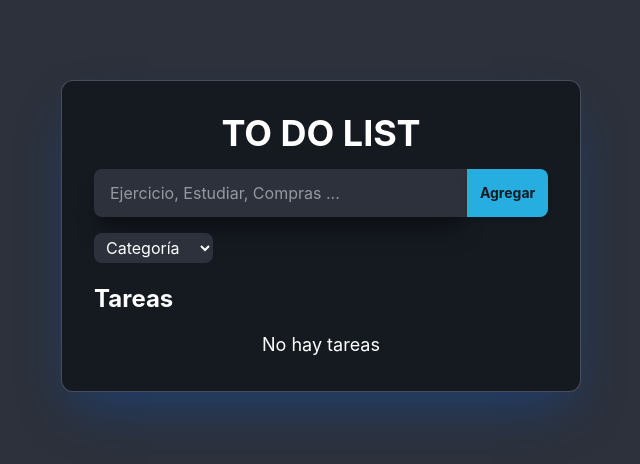
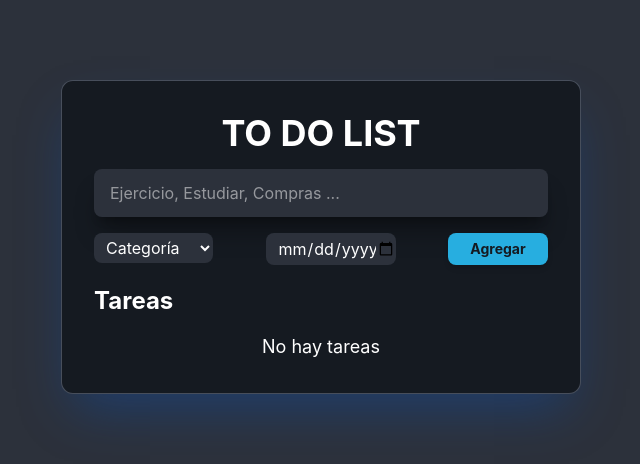
Before and after one commit to andresmholguin/todo-list-appweb, a React (Vite) app: page / in a window 1280 px wide. Shown: the top 464 px of the page, without its empty margins (319-959 px from the left). Built offline with nearby package versions, Linux system fonts and the light colour scheme.

Commit message:
Agregar integración con Supabase y componentes de selección de categoría y fecha en la aplicación

```diff
--- a/package.json
+++ b/package.json
@@ -11,12 +11,14 @@
     "deploy": "gh-pages -d dist"
   },
   "dependencies": {
+    "@supabase/supabase-js": "^2.49.8",
     "@tailwindcss/vite": "^4.1.7",
     "gh-pages": "^6.3.0",
     "react": "^19.1.0",
     "react-dom": "^19.1.0",
     "sweetalert2": "^11.21.2",
     "tailwindscss": "^0.3.0",
+    "uuid": "^11.1.0",
     "vite-plugin-svgr": "^4.3.0"
   },
   "devDependencies": {
--- a/src/App.jsx
+++ b/src/App.jsx
@@ -1,4 +1,5 @@
 import { useState, useEffect } from "react";
+import supabase from "./supabase-client";
 
 import Header from "./components/Header";
 import Main from "./components/Main";
@@ -6,32 +7,68 @@ import Main from "./components/Main";
 function App() {
   const [tareas, setTareas] = useState([]);
   const [editando, setEditando] = useState(false);
+  const [category, setCategory] = useState("none");
+  const [dateTask, setDateTask] = useState("");
 
   useEffect(() => {
     const tareasStorage = JSON.parse(localStorage.getItem("tareas")) || [];
     setTareas(tareasStorage);
   }, []);
 
-  function guardarTarea(tarea, index) {
-    const tareasStorage = JSON.parse(localStorage.getItem("tareas")) || [];
-    if (!editando) {
-      // const nuevaTarea = {
-      //   id: "0001111",
-      //   tarea: tarea,
-      //   category: "none",
-      // };
-      // console.log(nuevaTarea);
-      tareasStorage.push(tarea);
+  // function guardarTarea(value, index, category, dateTask) {
+  //   const tareasStorage = JSON.parse(localStorage.getItem("tareas")) || [];
+  //   const uuid = uuidv4();
+  //   const tarea = {
+  //     id: uuid,
+  //     value,
+  //     category,
+  //     dateTask,
+  //   };
+  //   if (!editando) {
+  //     tareasStorage.push(tarea);
+  //   } else {
+  //     tareasStorage[index] = tarea;
+  //   }
+  //   localStorage.setItem("tareas", JSON.stringify(tareasStorage));
+  //   setTareas(tareasStorage);
+  //   setEditando(false);
+  //   setCategory("none");
+  //   setDateTask("");
+  // }
+
+  const guardarTarea = async (value, category, dateTask) => {
+    const newTaskData = {
+      task: value,
+      category: category,
+      dateTask: dateTask,
+      isCompleted: false,
+    };
+    const { data, error } = await supabase
+      .from("TodoList")
+      .insert([newTaskData])
+      .single();
+    if (error) {
+      console.error("Error al guardar la tarea:", error);
+      return;
     } else {
-      tareasStorage[index] = tarea;
+      setTareas((prevTareas) => [...prevTareas, data]);
+      console.log(tareas);
+      resetCampos();
     }
-    localStorage.setItem("tareas", JSON.stringify(tareasStorage));
-    setTareas(tareasStorage);
+  };
+
+  function resetCampos() {
+    setEditando(false);
+    setCategory("none");
+    setDateTask("");
   }
 
   function eliminarTarea(tarea) {
+    console.log(tarea);
     const tareasStorage = JSON.parse(localStorage.getItem("tareas")) || [];
-    const nuevasTareas = tareasStorage.filter((item) => item !== tarea);
+    const nuevasTareas = tareasStorage.filter(
+      (item) => item.value !== tarea.value
+    );
     localStorage.setItem("tareas", JSON.stringify(nuevasTareas));
     setEditando(false);
     setTareas(nuevasTareas);
@@ -43,6 +80,10 @@ function App() {
         guardarTarea={guardarTarea}
         editando={editando}
         setEditando={setEditando}
+        category={category}
+        setCategory={setCategory}
+        dateTask={dateTask}
+        setDateTask={setDateTask}
       />
       <Main
         tareas={tareas}
--- /dev/null
+++ b/src/components/DateTask.jsx
@@ -0,0 +1,27 @@
+import { useEffect } from "react";
+
+const DateTask = ({ dateTask, setDateTask }) => {
+  useEffect(() => {
+    const dateTask = document.getElementById("dateTask");
+    const today = new Date();
+    const day = String(today.getDate()).padStart(2, "0");
+    const month = String(today.getMonth() + 1).padStart(2, "0"); // January is 0!
+    const year = today.getFullYear();
+    dateTask.setAttribute("min", `${year}-${month}-${day}`);
+  }, []);
+  return (
+    <div>
+      <input
+        type="date"
+        className="rounded-lg py-1 pl-3 outline-0 bg-Dark-700 w-[130px]"
+        name="dateTask"
+        id="dateTask"
+        value={dateTask}
+        onChange={(e) => setDateTask(e.target.value)}
+        required
+      />
+    </div>
+  );
+};
+
+export default DateTask;
--- a/src/components/Header.jsx
+++ b/src/components/Header.jsx
@@ -1,66 +1,79 @@
 import { useEffect } from "react";
-import SelectCategory from "./selectCategory";
+import SelectCategory from "./SelectCategory";
+import DateTask from "./DateTask";
 
-const Header = ({ guardarTarea, editando, setEditando }) => {
+const Header = ({
+  guardarTarea,
+  editando,
+  setEditando,
+  category,
+  setCategory,
+  dateTask,
+  setDateTask,
+}) => {
+  // const [category, setCategory] = useState("none");
+  // const [dateTask, setDateTask] = useState("");
+
   const saveStorage = (e) => {
     e.preventDefault();
 
     const input = document.getElementById("input");
+    const dateTaskInput = document.getElementById("dateTask");
+    const date = dateTaskInput.value;
     let value = input.value;
-    if (value) {
+    console.log(value);
+    console.log(category);
+    console.log(date);
+
+    if (!value || date === "" || category === "none") {
+      return;
+    } else {
       value = value.trim();
       value = value.charAt(0).toUpperCase() + value.slice(1);
-      guardarTarea(value, editando[1]);
+      setDateTask(date);
+      guardarTarea(value, editando[1], category, dateTask);
       input.value = "";
       setEditando(false);
     }
   };
 
-  // const editar = (e) => {
-  //   e.preventDefault();
-  //   const input = document.getElementById("input");
-  //   let value = input.value;
-  //   if (value) {
-  //     value = value.trim();
-  //     value = value.charAt(0).toUpperCase() + value.slice(1);
-  //     guardarTarea(value);
-  //     input.value = "";
-  //     setEditando(false);
-  //   }
-  // }
-
   useEffect(() => {
     const input = document.getElementById("input");
     const btnSubmit = document.getElementById("btnSubmit");
     if (editando) {
-      input.value = editando[0];
+      console.log(editando[0].category);
+      input.value = editando[0].value ? editando[0].value : editando[0];
       input.focus();
+      setCategory(editando[0].category);
+      setDateTask(editando[0].dateTask);
       btnSubmit.innerText = "Actualizar";
     } else {
       input.value = "";
       btnSubmit.innerText = "Agregar";
+      setDateTask("");
     }
-  }, [editando]);
+  }, [editando, setCategory, setDateTask]);
 
   return (
     <div className="flex flex-col mb-5">
       <h1 className="text-center text-4xl font-bold">TO DO LIST</h1>
       <form action="" className="mt-4">
-        <div className="flex justify-between">
         <input
-            className={`bg-Dark-700 h-12 w-[100%] rounded-l-lg p-4 outline-none shadow-xl/30 focus:shadow-xl/50 ${
-              editando
-                ? "focus:shadow-amber-500/70"
-                : "focus:shadow-Dark-400/70"
+          className={`bg-Dark-700 h-12 w-[100%] rounded-lg p-4 outline-none shadow-xl/30 focus:shadow-xl/50 ${
+            editando ? "focus:shadow-amber-500/70" : "focus:shadow-Dark-400/70"
           } transition-all duration-200`}
           id="input"
           type="text"
           placeholder="Ejercicio, Estudiar, Compras ..."
         />
+
+        <div className="flex justify-between gap-3 mt-4">
+          <SelectCategory category={category} setCategory={setCategory} />
+          <DateTask dateTask={dateTask} setDateTask={setDateTask} />
           <button
-            className={`h-[48px] w-[100px] text-sm right-0 text-Dark-900 ${
+            className={`h-[32px] w-[100px] text-sm right-0 text-Dark-900 ${
               editando ? "bg-amber-500" : " bg-Dark-100"
-            } text-center  rounded-r-lg shadow-md cursor-pointer  font-bold hover:bg-Dark-400 hover:text-white active:bg-Dark-400/40 transition-all duration-300`}
+            } text-center  rounded-lg shadow-md cursor-pointer  font-bold hover:bg-Dark-400 hover:text-white active:bg-Dark-400/40 transition-all duration-300`}
             id="btnSubmit"
             type="submit"
             onClick={saveStorage}
@@ -68,7 +81,6 @@ const Header = ({ guardarTarea, editando, setEditando }) => {
             Agregar
           </button>
         </div>
-        <SelectCategory />
       </form>
     </div>
   );
--- a/src/components/Main.jsx
+++ b/src/components/Main.jsx
@@ -47,6 +47,7 @@ const Main = ({ tareas, eliminarTarea, setEditando, editando }) => {
     }
     setEditando([tarea, index]);
   };
+  console.log(tareas);
 
   return (
     <div>
@@ -60,7 +61,7 @@ const Main = ({ tareas, eliminarTarea, setEditando, editando }) => {
               key={index}
               className="flex justify-between items-center bg-Dark-800 p-3 mb-2 rounded-lg transition-all duration-300"
             >
-              {tarea}
+              {tarea.value ? tarea.value : tarea}
               <div className="flex gap-2">
                 <button
                   onClick={() => editar(tarea, index)}
@@ -70,7 +71,7 @@ const Main = ({ tareas, eliminarTarea, setEditando, editando }) => {
                 >
                   <EditIcon />
                 </button>
-                {/* <Delete /> */}
+
                 <button
                   onClick={() => alertDelete(tarea)}
                   className="px-3 py-2 bg-Dark-100 rounded-sm cursor-pointer hover:bg-red-700 transition-all duration-300"
--- a/src/components/SelectCategory.jsx
+++ b/src/components/SelectCategory.jsx
@@ -1,8 +1,7 @@
-import { useState } from "react";
+import { useEffect, useState } from "react";
 // import { iconAlert } from "../assets/icons/exclamation.png ";
 
-const SelectCategory = () => {
-  const [category, setCategory] = useState("none");
+const SelectCategory = ({ category, setCategory }) => {
   const [bgSelect, setBgSelect] = useState("bg-Dark-700");
 
   const optionsSelect = [
@@ -29,16 +28,24 @@ const SelectCategory = () => {
     }
   };
 
+  useEffect(() => {
+    if (category == "none") {
+      setBgSelect("bg-Dark-700");
+    }
+  }, [category]);
+  //   console.log(category);
+
   return (
     <div>
       <select
         name="category"
         id="category"
-        className={`mt-4 ${bgSelect} bg-Dark-700 rounded-lg py-1 px-2 outline-0`}
+        className={`${bgSelect} rounded-lg py-1 px-2 outline-0`}
         onChange={handleSelect}
         value={category}
+        required
       >
-        <option value="none" disabled hidden>
+        <option value="none" disabled>
           Categoría
         </option>
         <option value="importante" className="bg-red-500/70">
@@ -50,7 +57,7 @@ const SelectCategory = () => {
         <option value="estudio" className="bg-cyan-500/70">
           Estudio
         </option>
-        <option value="personal" className="bg-emerald-500/70">
+        <option value="personal" className="bg-green-500/70">
           Personal
         </option>
         <option value="otros">Otros</option>
--- /dev/null
+++ b/src/supabase-client.js
@@ -0,0 +1,8 @@
+import { createClient } from "@supabase/supabase-js";
+
+const supabaseUrl = import.meta.env.VITE_SUPABASE_URL;
+const supabaseKey = import.meta.env.VITE_SUPABASE_ANON_KEY;
+
+const supabase = createClient(supabaseUrl, supabaseKey);
+
+export default supabase;
```
Also changed, not shown: 2 other files (tests, documents, lock files or other folders). Lines whose indentation alone changed are shown as unchanged.
